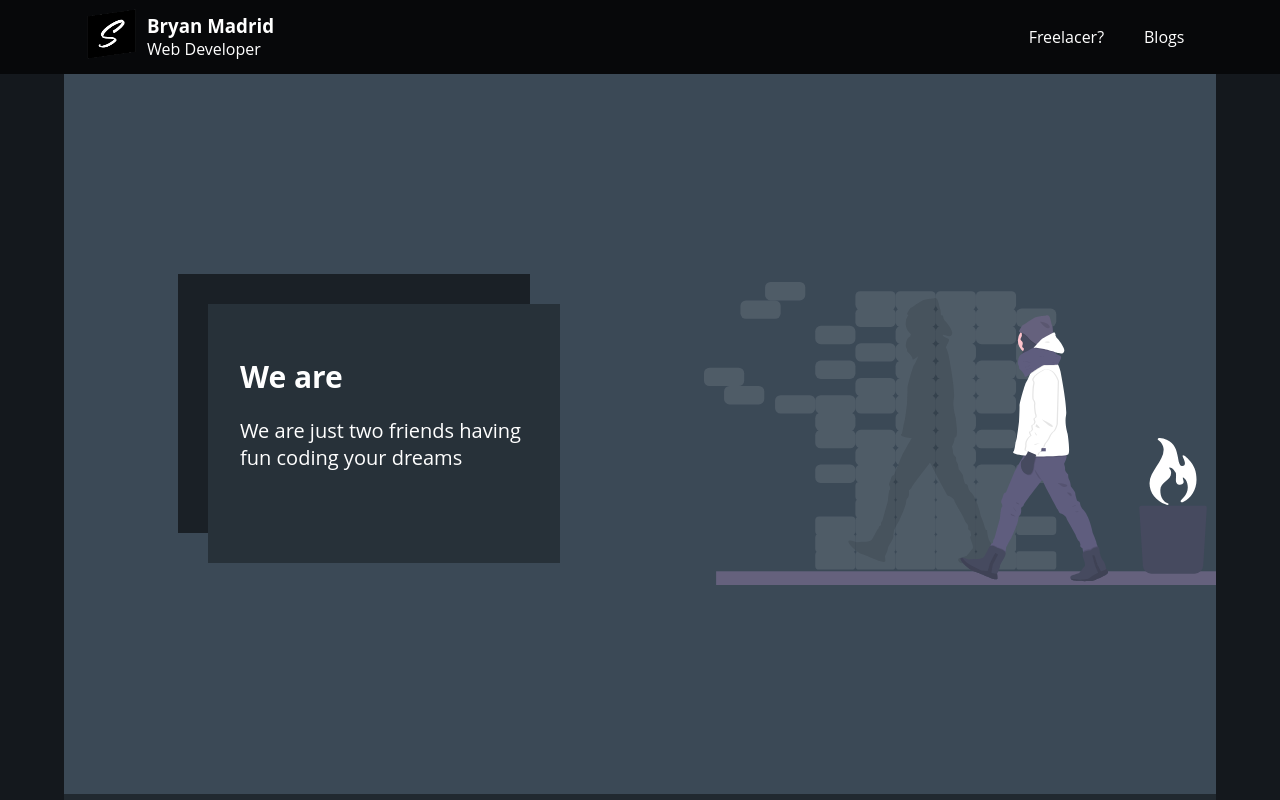
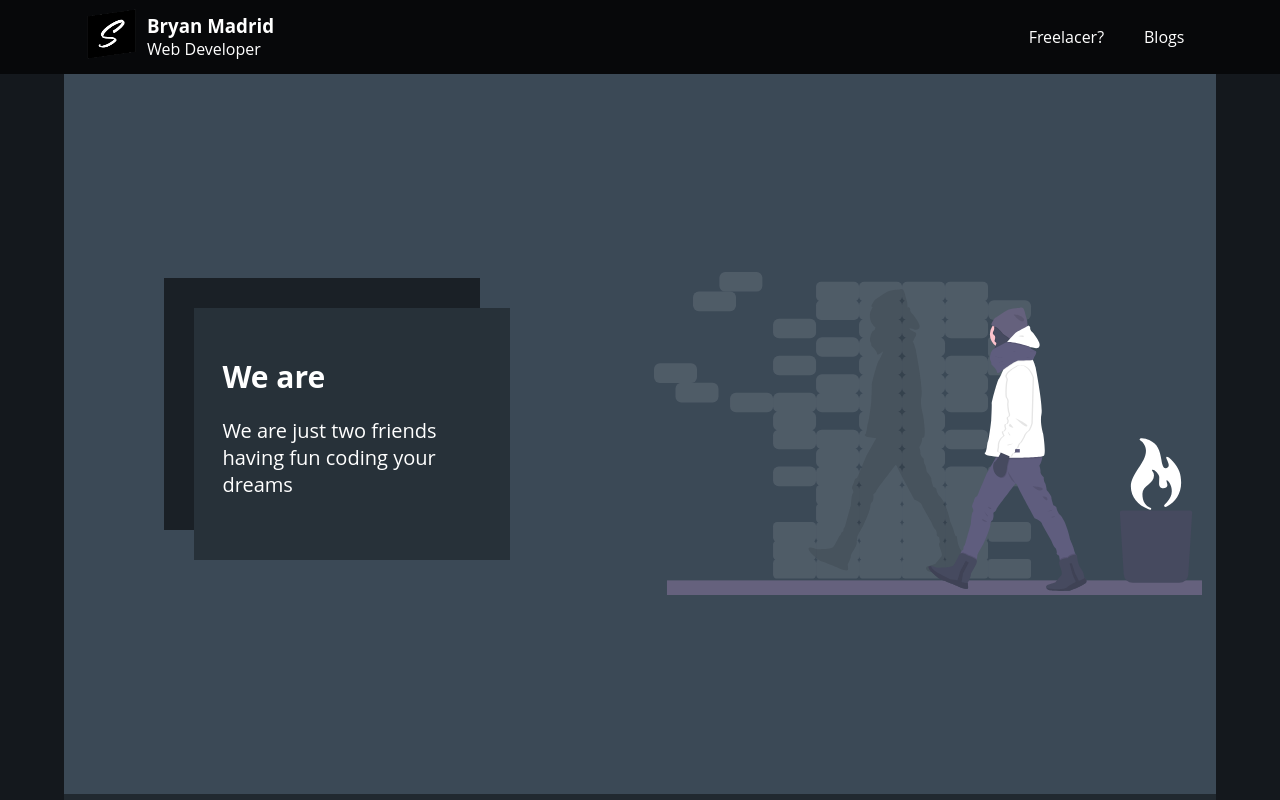
Before and after one commit to Serbrylex/Portfolio-frontend, a React (Create React App) app: page / in a window 1280 px wide. Shown: the top 800 px of the page. Built offline with nearby package versions, Linux system fonts and the light colour scheme; no server answers.

Commit message:
Más responsive

```diff
--- a/src/components/Adds/style.js
+++ b/src/components/Adds/style.js
@@ -11,6 +11,7 @@ export const AddsContainer = styled.div`
 	flex-direction: column;
 	justify-content: center;
 	align-items: center;
+	padding: 10px 0;
 	@media (max-width: 500px){
 		position: relative;
 		flex-direction: row;
--- a/src/containers/Home/style.js
+++ b/src/containers/Home/style.js
@@ -39,9 +39,12 @@ export const SectionContainerPathTitle = styled.div`
 	flex-direction: column;
 	align-items: center;
 	justify-content: center;
-	width: 100%;
+	width: 50%;
 	height: 90%;
 	font-size: 100px;
+	@media (max-width: 500px) {
+		width: 100%;
+	}
 `
 
 export const WeAre= styled.div`
@@ -97,7 +100,7 @@ export const SectionContainerPathImage = styled.div`
 	display: flex;
 	align-items: center;
 	justify-content: center;
-	width: 50vw;
+	width: 50%;
 	height: 90vh;
 	@media (max-width: 500px) {
 		display: none;
@@ -105,7 +108,7 @@ export const SectionContainerPathImage = styled.div`
 `
 
 export const Image = styled.img`
-	width: 40vw;
+	width: 95%;
 	height: auto;
 	@media (max-width: 500px) {
 		width: 90vw;
```
